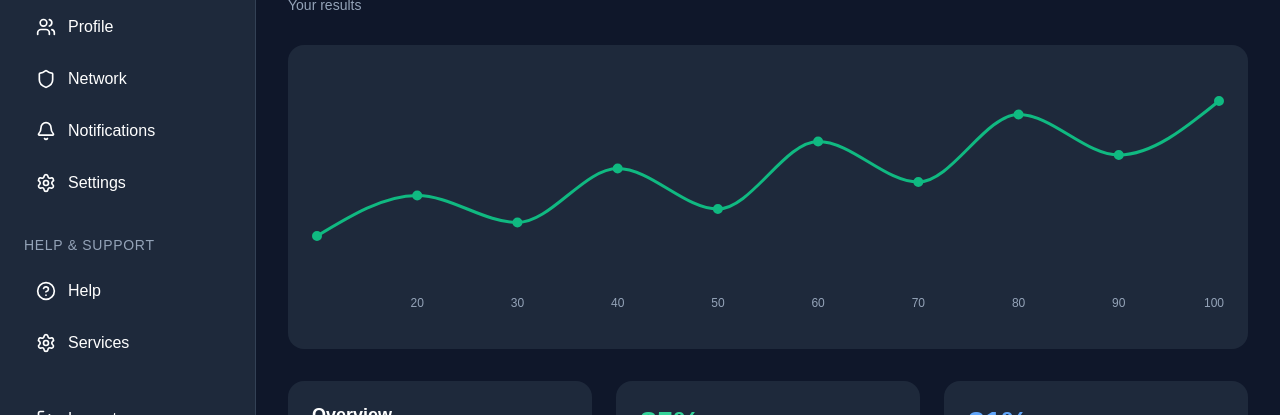
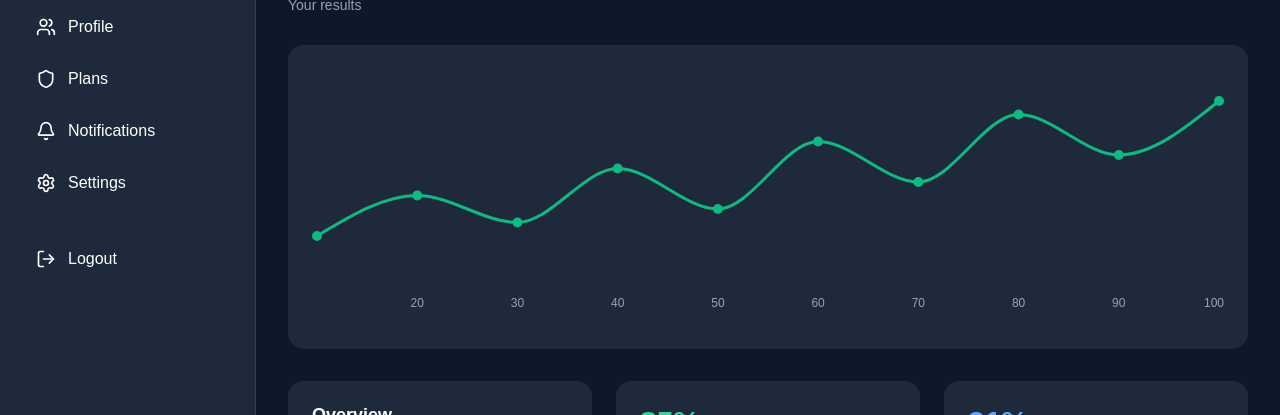
Before and after one commit to MrAlegria-6/IonSparkProject, a React (Create React App) app: page /dashboard in a window 1280 px wide. Shown: the part 136-551 px from the top of the page. Built offline with nearby package versions, Linux system fonts and the light colour scheme; no server answers; sample sign-in values are in the browser's storage.

Commit message:
se conecto

```diff
--- a/src/UserDashboard/Dashboard.jsx
+++ b/src/UserDashboard/Dashboard.jsx
@@ -95,7 +95,7 @@ const Dashboard = () => {
               </div>
               <div className="menu-item">
                 <Shield size={20} />
-                <span>Network</span>
+                <span>Plans</span>
               </div>
               <div className="menu-item">
                 <Bell size={20} />
@@ -104,18 +104,6 @@ const Dashboard = () => {
               <div className="menu-item">
                 <Settings size={20} />
                 <span>Settings</span>
-              </div>
-            </div>
-
-            <div className="help-section">
-              <h3 className="section-title">Help & Support</h3>
-              <div className="menu-item">
-                <HelpCircle size={20} />
-                <span>Help</span>
-              </div>
-              <div className="menu-item">
-                <Settings size={20} />
-                <span>Services</span>
               </div>
             </div>
 
```
